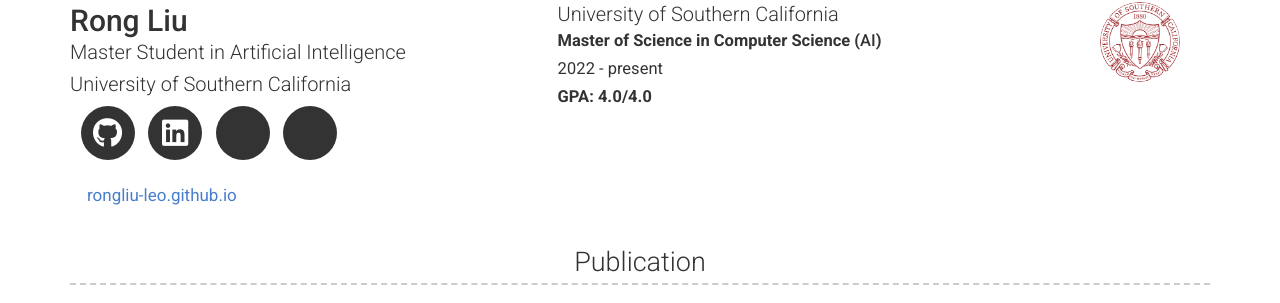
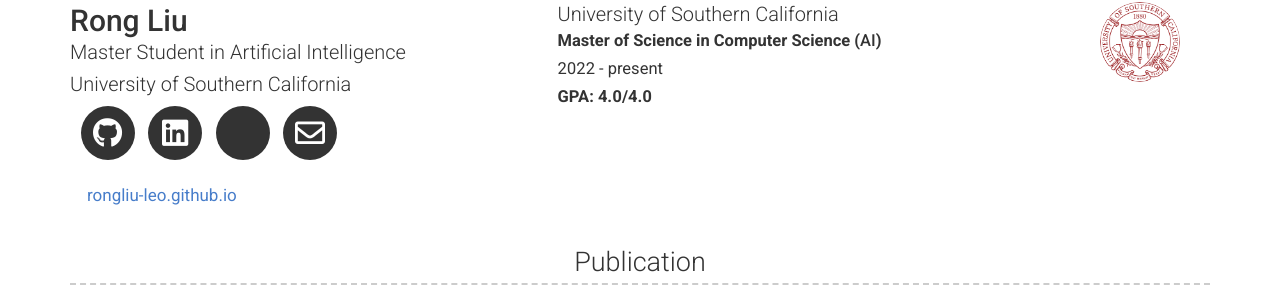
Before and after one commit to RongLiu-Leo/rongliu-leo.github.io, a Jekyll site: the page built from index.md, in a window 1280 px wide. Shown: the part 377-680 px from the top of the page. Built offline with Jekyll 4.4.1, drawn with Linux system fonts in a browser that asks for light colours; nearby versions of some CDN libraries; a style sheet for code colours, icons or effects is not loaded.

Commit message:
Update header.html

```diff
--- a/_includes/header.html
+++ b/_includes/header.html
@@ -37,12 +37,12 @@
 
         <li>
           <a target="_blank" href="mailto:rliu8691@usc.edu" class="button button--sacnite button--round-l">
-            <i class="fab fa-envelope" title="Email link"></i>
+            <i class="far fa-envelope" title="Email link"></i>
           </a>
         </li>
       </ul>
       <p>
-        <i class="fab fa-globe"></i><a href="https://rongliu-leo.github.io/">rongliu-leo.github.io</a>
+        <i class="far fa-globe"></i><a href="https://rongliu-leo.github.io/">rongliu-leo.github.io</a>
       </p>
       <!-- <p>
         {{ site.email_title | default: "Email" }}: <a href="mailto:{{ site.email }}" target="_blank">{{ site.email | escape }}</a>
```
